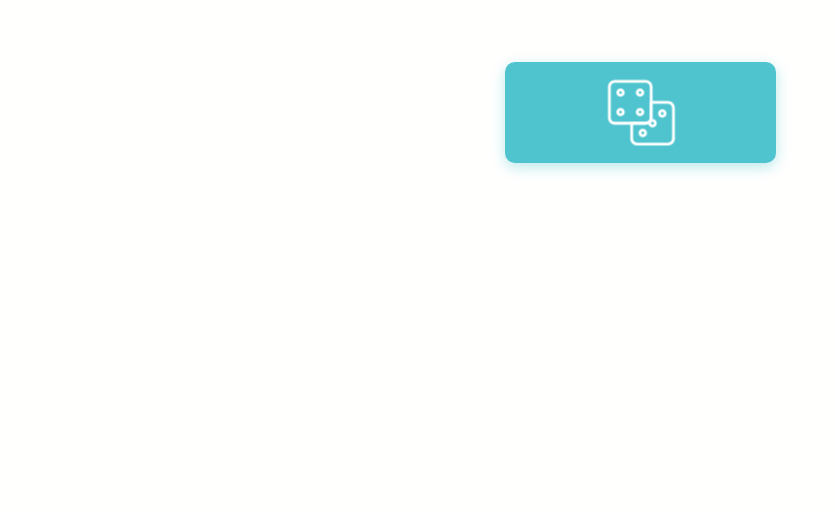
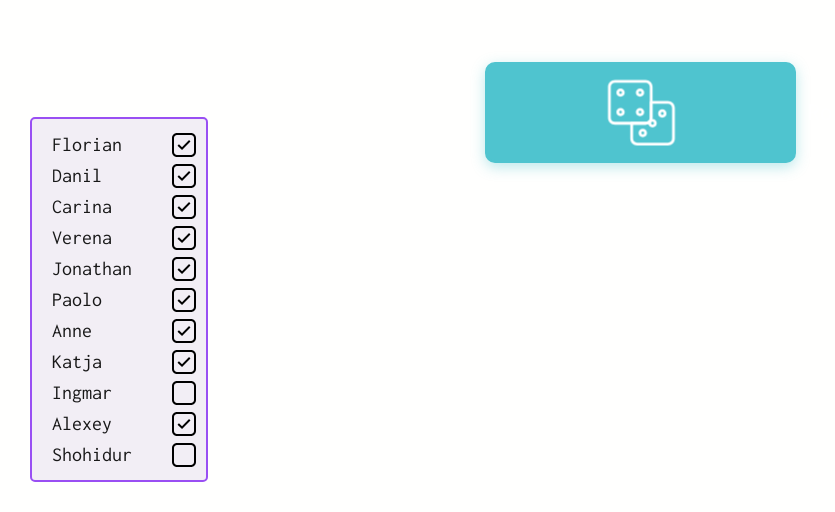
Before and after one commit to JonathanWbn/crimson-spin, a Next.js app: page / in a window 1280 px wide. Shown: the part 288-800 px from the top of the page, without its empty margins (0-835 px from the left). Built offline with nearby package versions, Linux system fonts and the light colour scheme.

Commit message:
New: Add population picker

```diff
--- a/pages/index.js
+++ b/pages/index.js
@@ -3,26 +3,80 @@ import Head from "next/head";
 
 import styles from "../styles/Home.module.css";
 
+const allMembers = [
+  "Florian",
+  "Danil",
+  "Carina",
+  "Verena",
+  "Jonathan",
+  "Paolo",
+  "Anne",
+  "Katja",
+  "Ingmar",
+  "Alexey",
+  "Shohidur",
+];
+
 export default function Home() {
   const [isHovering, setIsHovering] = React.useState(false);
+  const [isClicked, setIsClicked] = React.useState(false);
+  const [population, setPopulation] = React.useState([
+    "Florian",
+    "Danil",
+    "Carina",
+    "Verena",
+    "Jonathan",
+    "Paolo",
+    "Anne",
+    "Katja",
+    "Alexey",
+  ]);
 
   return (
     <div className={styles.container}>
       <Head>
         <title>Pick A Crimsee</title>
         <link rel="icon" href="/favicon.png" />
+        <link
+          href="https://fonts.googleapis.com/css?family=Inconsolata:400"
+          rel="stylesheet"
+        />
       </Head>
+      <div className={styles.populationSelect}>
+        {allMembers.map((member) => (
+          <label key={member} className={styles.populationSelectRow}>
+            <span>{member}</span>
+            <Checkbox
+              checked={population.includes(member)}
+              onToggle={(checked) =>
+                checked
+                  ? setPopulation((v) => [...v, member])
+                  : setPopulation((v) => {
+                      v.splice(v.indexOf(member), 1);
+                      return [...v];
+                    })
+              }
+            />
+          </label>
+        ))}
+      </div>
       <motion.button
+        animate={isClicked ? "clicked" : "default"}
+        variants={{
+          clicked: { y: 250 },
+          default: { y: 0 },
+        }}
         className={styles.button}
         whileHover={{ scale: 1.1 }}
         whileTap={{ scale: 0.9 }}
         onHoverStart={() => setIsHovering(true)}
         onHoverEnd={() => setIsHovering(false)}
+        onClick={() => setIsClicked(true)}
       >
         <motion.svg
           animate={isHovering ? "hovering" : "default"}
           variants={{
-            hovering: { x: -80, scale: 1 },
+            hovering: { x: -100, scale: 1 },
             default: { x: 0, scale: 1.2 },
           }}
           height="65px"
@@ -48,7 +102,7 @@ export default function Home() {
           animate={isHovering ? "hovering" : "default"}
           initial="default"
           variants={{
-            hovering: { x: 0 },
+            hovering: { x: -20 },
             default: { x: 200 },
           }}
         >
@@ -58,3 +112,35 @@ export default function Home() {
     </div>
   );
 }
+
+function Checkbox({ checked, onToggle }) {
+  return (
+    <>
+      <input
+        checked={checked}
+        type="checkbox"
+        style={{ display: "none" }}
+        onChange={(e) => onToggle(e.target.checked)}
+      />
+      {checked ? (
+        <svg
+          xmlns="http://www.w3.org/2000/svg"
+          width="24"
+          height="24"
+          viewBox="0 0 24 24"
+        >
+          <path d="M10.041 17l-4.5-4.319 1.395-1.435 3.08 2.937 7.021-7.183 1.422 1.409-8.418 8.591zm-5.041-15c-1.654 0-3 1.346-3 3v14c0 1.654 1.346 3 3 3h14c1.654 0 3-1.346 3-3v-14c0-1.654-1.346-3-3-3h-14zm19 3v14c0 2.761-2.238 5-5 5h-14c-2.762 0-5-2.239-5-5v-14c0-2.761 2.238-5 5-5h14c2.762 0 5 2.239 5 5z" />
+        </svg>
+      ) : (
+        <svg
+          xmlns="http://www.w3.org/2000/svg"
+          width="24"
+          height="24"
+          viewBox="0 0 24 24"
+        >
+          <path d="M5 2c-1.654 0-3 1.346-3 3v14c0 1.654 1.346 3 3 3h14c1.654 0 3-1.346 3-3v-14c0-1.654-1.346-3-3-3h-14zm19 3v14c0 2.761-2.238 5-5 5h-14c-2.762 0-5-2.239-5-5v-14c0-2.761 2.238-5 5-5h14c2.762 0 5 2.239 5 5z" />
+        </svg>
+      )}
+    </>
+  );
+}
--- a/styles/Home.module.css
+++ b/styles/Home.module.css
@@ -15,7 +15,7 @@
 
 .button {
   border: 3px solid #4fc4cf;
-  padding: 15px 100px;
+  padding: 15px 120px;
   background-color: #4fc4cf;
   color: white;
   cursor: pointer;
@@ -32,4 +32,28 @@
 .button span {
   font-size: 25px;
   position: absolute;
+  white-space: nowrap;
 }
+
+.populationSelect {
+  position: absolute;
+  bottom: 30px;
+  left: 30px;
+  border: 2px solid #994ff3;
+  background-color: #f2eef5;
+  color: #181818;
+  border-radius: 5px;
+  padding: 10px;
+}
+
+.populationSelectRow {
+  display: flex;
+  align-items: center;
+  justify-content: space-between;
+}
+
+.populationSelectRow span {
+  margin-right: 30px;
+  font-size: 20px;
+  padding: 5px 10px;
+}
--- a/styles/globals.css
+++ b/styles/globals.css
@@ -3,8 +3,11 @@ body {
   background-color: #fffffe;
   padding: 0;
   margin: 0;
-  font-family: -apple-system, BlinkMacSystemFont, Segoe UI, Roboto, Oxygen,
-    Ubuntu, Cantarell, Fira Sans, Droid Sans, Helvetica Neue, sans-serif;
+  font-family: "Inconsolata", sans-serif;
+}
+
+button {
+  font-family: "Inconsolata", sans-serif;
 }
 
 a {
```
